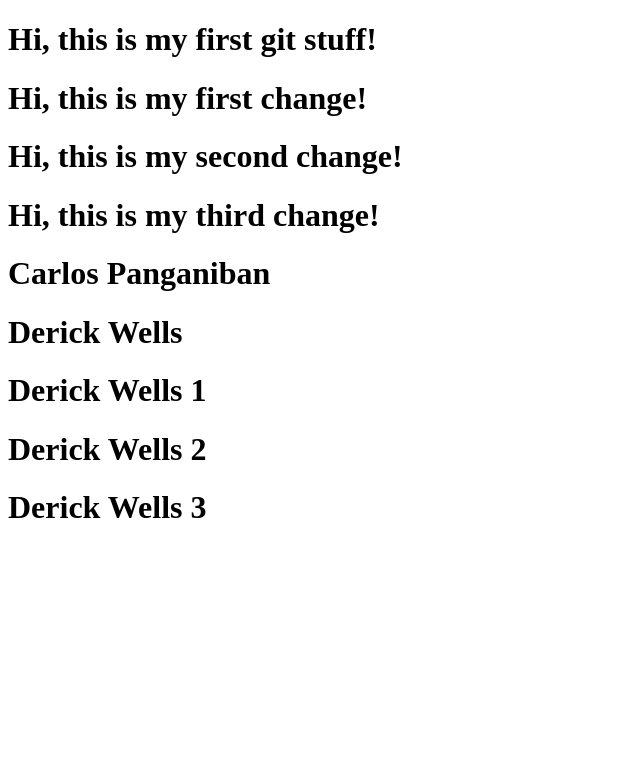
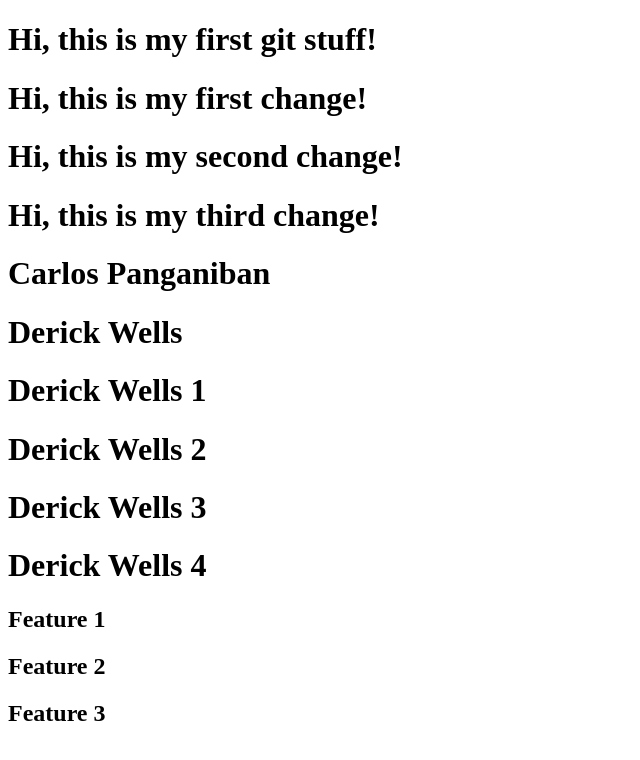
Before and after one commit to lickorice/git-test, a plain HTML site: page index.html in a window 1280 px wide. Shown: the whole page, without its empty margins (0-640 px from the left). Drawn offline with Linux system fonts and the light colour scheme.

Commit message:
ASDASDASDASDSADASDASDASDASDASDASDASDASDSADASDASDASDASDASDASDASDASDASDASDSADSADASDASDASDSAD

```diff
--- a/index.html
+++ b/index.html
@@ -15,6 +15,10 @@
   <h1>Derick Wells 1</h1>
   <h1>Derick Wells 2</h1>
   <h1>Derick Wells 3</h1>
+  <h1>Derick Wells 4</h1>
 
+  <h2>Feature 1</h2>
+  <h2>Feature 2</h2>
+  <h2>Feature 3</h2>
 </body>
 </html>
```
